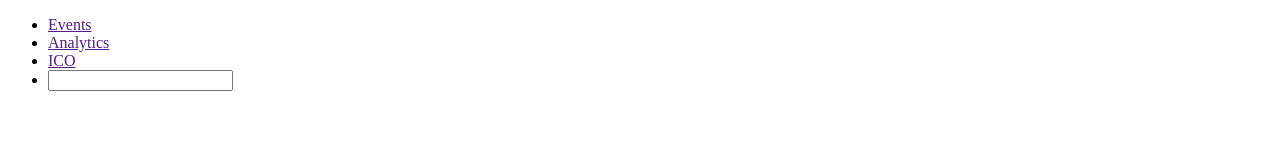
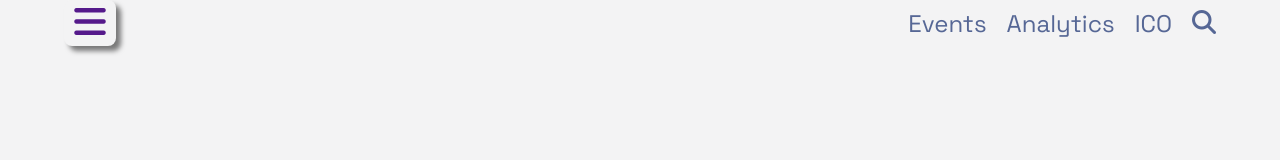
Before and after one commit to Forhad96/Design-concept-for-the-news-website, a plain HTML site: page index.html in a window 1280 px wide. Drawn offline with Linux system fonts and the light colour scheme.

Commit message:
navbar style complete

```diff
--- a/index.html
+++ b/index.html
@@ -1,21 +1,39 @@
 <!DOCTYPE html>
 <html lang="en">
   <head>
-    <meta charset="UTF-8">
-    <meta name="viewport" content="width=device-width, initial-scale=1.0">
+    <meta charset="UTF-8" />
+    <meta name="viewport" content="width=device-width, initial-scale=1.0" />
     <title>the news website</title>
+    <!-- font awesome -->
+    <link
+      rel="stylesheet"
+      href="https://cdnjs.cloudflare.com/ajax/libs/font-awesome/6.4.0/css/all.min.css"
+    />
+    <!-- link css -->
+    <link rel="stylesheet" href="style.css" />
   </head>
   <body>
+    <div class="design_container">
+      <aside></aside>
       <header>
         <nav class="nav_bar">
-            <i class="fa-solid fa-bars-sort"></i>
+            <div class="nav_icon">
+                <a href="">
+                    <i class="fa-solid fa-bars"></i>
+                </a>
+            </div>
           <ul class="nav_list-wrapper">
             <li class="nav_item"><a href="">Events</a></li>
             <li class="nav_item"><a href="">Analytics</a></li>
             <li class="nav_item"><a href="">ICO</a></li>
-                <li class="nav_item"><i class="fa-solid fa-magnifying-glass"></i><input type="search" name="search" id="search"></li>
+            <li class="nav_item">
+              <i class="fa-solid fa-magnifying-glass"></i
+              >
+            </li>
           </ul>
         </nav>
       </header>
+      <main></main>
+    </div>
   </body>
 </html>
--- a/style.css
+++ b/style.css
@@ -5,4 +5,43 @@
     margin: 0;
     font-family: 'Space Grotesk', sans-serif;
     box-sizing: border-box;
+    text-decoration: none;
+    background-color: #F3F3F4;
 }
+.design_container{
+    width: 90%;
+    margin: auto;
+}
+
+
+/* style for nav bar */
+
+.nav_bar{
+    display: flex;
+    justify-content: space-between;
+    align-items: center;
+}
+
+.nav_icon{
+    width: 3.25rem;
+    border-radius: .5rem;
+    box-shadow: 5px 5px 5px rgba(0, 0, 0, .5);
+    font-size: 2.25rem;
+    text-align: center;
+}
+
+
+.nav_list-wrapper{
+    display: flex;
+    align-items: center;
+    gap: 20px;
+}
+
+.nav_item{
+    list-style: none;
+}
+.nav_item i,
+.nav_item a{
+    font-size: 1.5rem;
+    color: #566795;
+}
```
Lines whose indentation alone changed are shown as unchanged.
